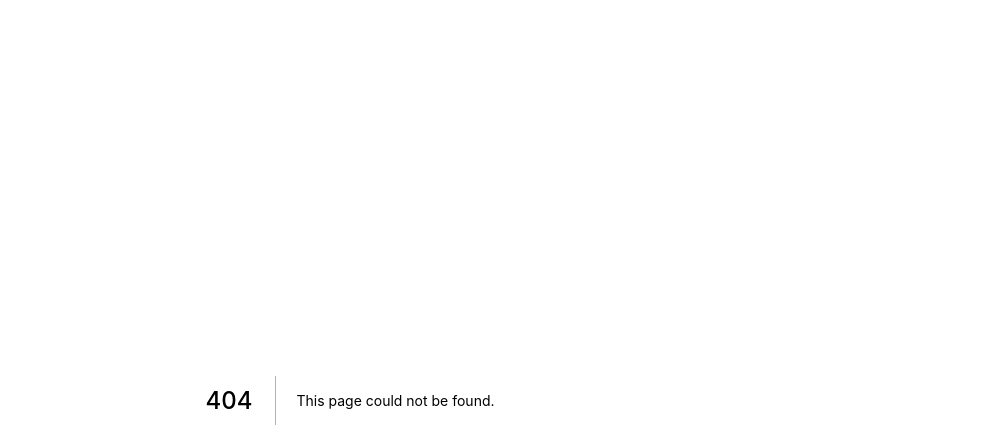
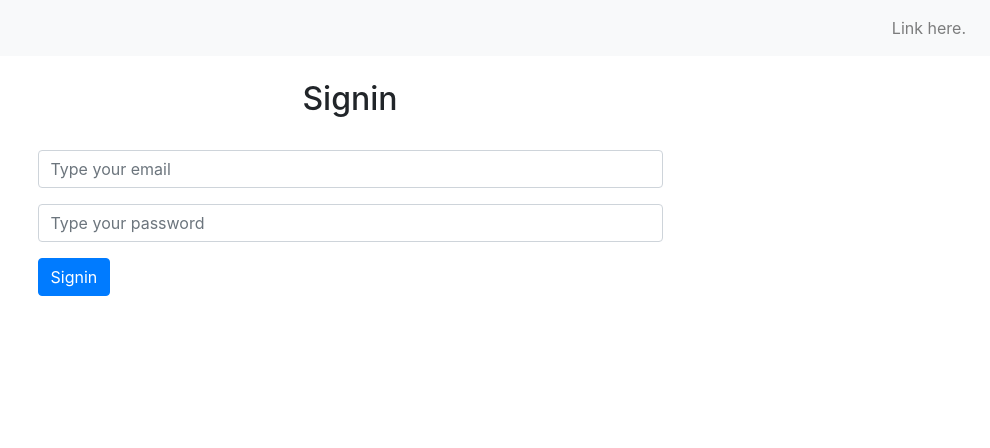
Before and after one commit to rama99/article, a Next.js app in the folder client/: page /signin in a window 1280 px wide. Before the commit this address had no page. Shown: the top 448 px of the page, without its empty margins (290-1280 px from the left). Built offline with nearby package versions, Linux system fonts and the light colour scheme.

Commit message:
Worked on signIn page , component

```diff
--- /dev/null
+++ b/client/actions/auth.js
@@ -0,0 +1,87 @@
+import fetch from 'isomorphic-fetch';
+import cookie from 'js-cookie';
+import { API } from '../config';
+
+export const signin = user => {
+    return fetch(`${API}/signin`, {
+        method: 'POST',
+        headers: {
+            Accept: 'application/json',
+            'Content-Type': 'application/json'
+        },
+        body: JSON.stringify(user)
+    })
+        .then(response => {
+            return response.json();
+        })
+        .catch(err => console.log(err));
+};
+
+export const signout = next => {
+    removeCookie('token');
+    removeLocalStorage('user');
+    next();
+
+    return fetch(`${API}/signout`, {
+        method: 'GET'
+    })
+        .then(response => {
+            console.log('signout success');
+        })
+        .catch(err => console.log(err));
+};
+
+
+// set cookie
+export const setCookie = (key, value) => {
+    if (process.browser) {
+        cookie.set(key, value, {
+            expires: 1
+        });
+    }
+};
+
+export const removeCookie = key => {
+    if (process.browser) {
+        cookie.remove(key, {
+            expires: 1
+        });
+    }
+};
+// get cookie
+export const getCookie = key => {
+    if (process.browser) {
+        return cookie.get(key);
+    }
+};
+// localstorage
+export const setLocalStorage = (key, value) => {
+    if (process.browser) {
+        localStorage.setItem(key, JSON.stringify(value));
+    }
+};
+
+export const removeLocalStorage = key => {
+    if (process.browser) {
+        localStorage.removeItem(key);
+    }
+};
+// autheticate user by pass data to cookie and localstorage
+export const authenticate = (data, next) => {
+    setCookie('token', data.token);
+    setLocalStorage('user', data.user);
+    next();
+};
+
+export const isAuth = () => {
+    if (process.browser) {
+        const cookieChecked = getCookie('token');
+        if (cookieChecked) {
+            if (localStorage.getItem('user')) {
+                return JSON.parse(localStorage.getItem('user'));
+            } else {
+                return false;
+            }
+        }
+    }
+};
--- /dev/null
+++ b/client/components/auth/SignInComponent.jsx
@@ -0,0 +1,96 @@
+import {useState , useEffect} from 'react';
+import { signin , authenticate,isAuth } from '../../actions/auth';
+import Router from 'next/router';
+
+const SignInComponent = () => {
+
+    const [values,setValues] = useState({
+        email: ``,
+        password: ``,
+        error: ``,
+        loading: false,
+        message: ``,
+        showForm: true
+    });
+
+    const {email , password , error , loading , message , showForm } = values;
+
+    useEffect(() => {
+      isAuth() && Router.push(`/`);
+    }, [])
+
+    const handleSubmit = e => {
+
+        e.preventDefault();
+        setValues({ ...values, loading: true, error: false });
+        const user = { email, password };
+
+        signin(user).then(data => {
+            if (data.error) {
+                setValues({ ...values, error: data.error, loading: false });
+            } else {
+                // save user token to cookie
+                // save user info to localstorage
+                // authenticate user
+                authenticate(data, () => {
+                    Router.push(`/admin`);
+                });
+            }
+        });
+    };
+
+    const handleChange = name => e => {
+        setValues({ ...values, error: false, [name]: e.target.value });
+    };
+
+    const showLoading = () => (loading ?  <div className="alert alert-info">Loading...</div> : '' );
+    const showError = () => (error ?  <div className="alert alert-danger">{error}</div> : '');
+    const showMessage = () => (message ? <div className="alert alert-info">{message}</div> : '');
+
+    const signinForm = () => {
+
+        console.log(`signinForm`);
+
+        return (
+            <form onSubmit={handleSubmit}>
+                <div className="form-group">
+                    <input
+                        value={email}
+                        onChange={handleChange('email')}
+                        type="email"
+                        className="form-control"
+                        placeholder="Type your email"
+                    />
+                </div>
+
+                <div className="form-group">
+                    <input
+                        value={password}
+                        onChange={handleChange('password')}
+                        type="password"
+                        className="form-control"
+                        placeholder="Type your password"
+                    />
+                </div>
+
+                <div>
+                    <button className="btn btn-primary">Signin</button>
+                </div>
+            </form>
+        );
+    };
+
+    return (
+        <React.Fragment>
+            {showError()}
+            {showLoading()}
+            {showMessage()}
+            {showForm && signinForm()}
+        </React.Fragment>
+    );
+
+
+
+}
+
+export default SignInComponent;
--- a/client/config.js
+++ b/client/config.js
@@ -1,4 +1,8 @@
 import getConfig from 'next/config';
 const { publicRuntimeConfig } = getConfig();
 
+export const API = publicRuntimeConfig.PRODUCTION
+    ? publicRuntimeConfig.API_PRODUCTION
+    : publicRuntimeConfig.API_DEVELOPMENT;
+
 export const APP_NAME = publicRuntimeConfig.APP_NAME;
--- /dev/null
+++ b/client/pages/signin.jsx
@@ -0,0 +1,18 @@
+import Layout from '../components/Layout';
+import SignInComponent from '../components/auth/SignInComponent';
+
+
+const Signin = () => {
+    return (
+        <Layout>
+            <h2 className="text-center pt-4 pb-4">Signin</h2>
+            <div className="row">
+                <div className="col-md-6 offset-md-3">
+                    <SignInComponent/>
+                </div>
+            </div>
+        </Layout>
+    );
+};
+
+export default Signin;
```
Also changed, not shown: 1 other file (tests, documents, lock files or other folders).
